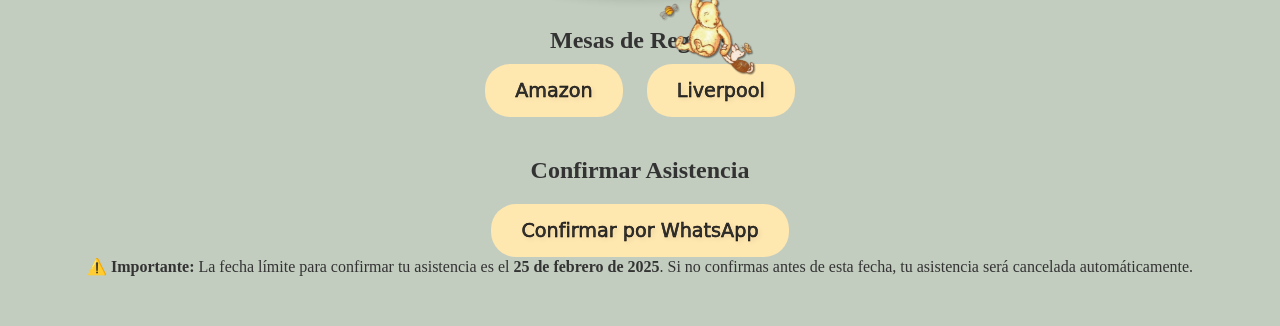
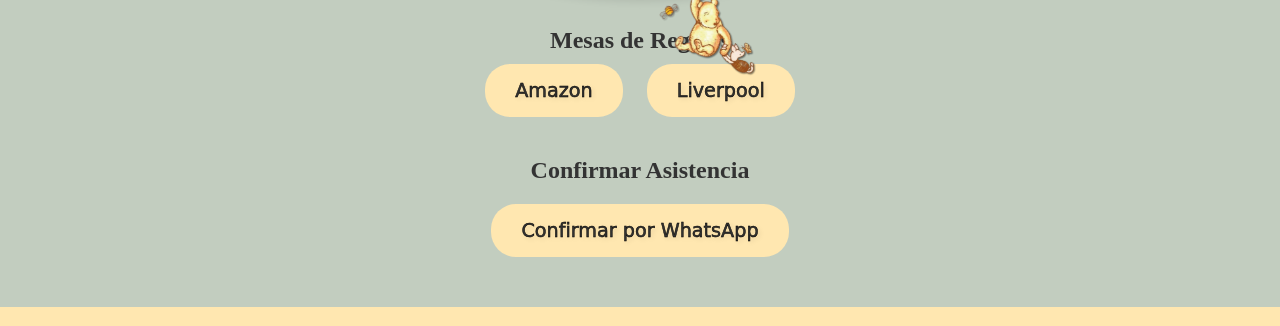
Before and after one commit to joseivansp1995/baby_shower, a plain HTML site: page invitation.html in a window 1280 px wide. Shown: the part 702-1028 px from the top of the page. Drawn offline with Linux system fonts and the light colour scheme.

Commit message:
Update invitation.html

```diff
--- a/invitation.html
+++ b/invitation.html
@@ -65,10 +65,6 @@
       <a id="confirm-link" href="#" target="_blank">
         <button>Confirmar por WhatsApp</button>
       </a>
-      <!-- Mensaje destacado sobre la fecha límite -->
-      <p class="important-message">
-        ⚠️ <strong>Importante:</strong> La fecha límite para confirmar tu asistencia es el <strong>25 de febrero de 2025</strong>. Si no confirmas antes de esta fecha, tu asistencia será cancelada automáticamente.
-      </p>
     </section>
   </div>
   <!-- Reproductor de Audio -->
```
